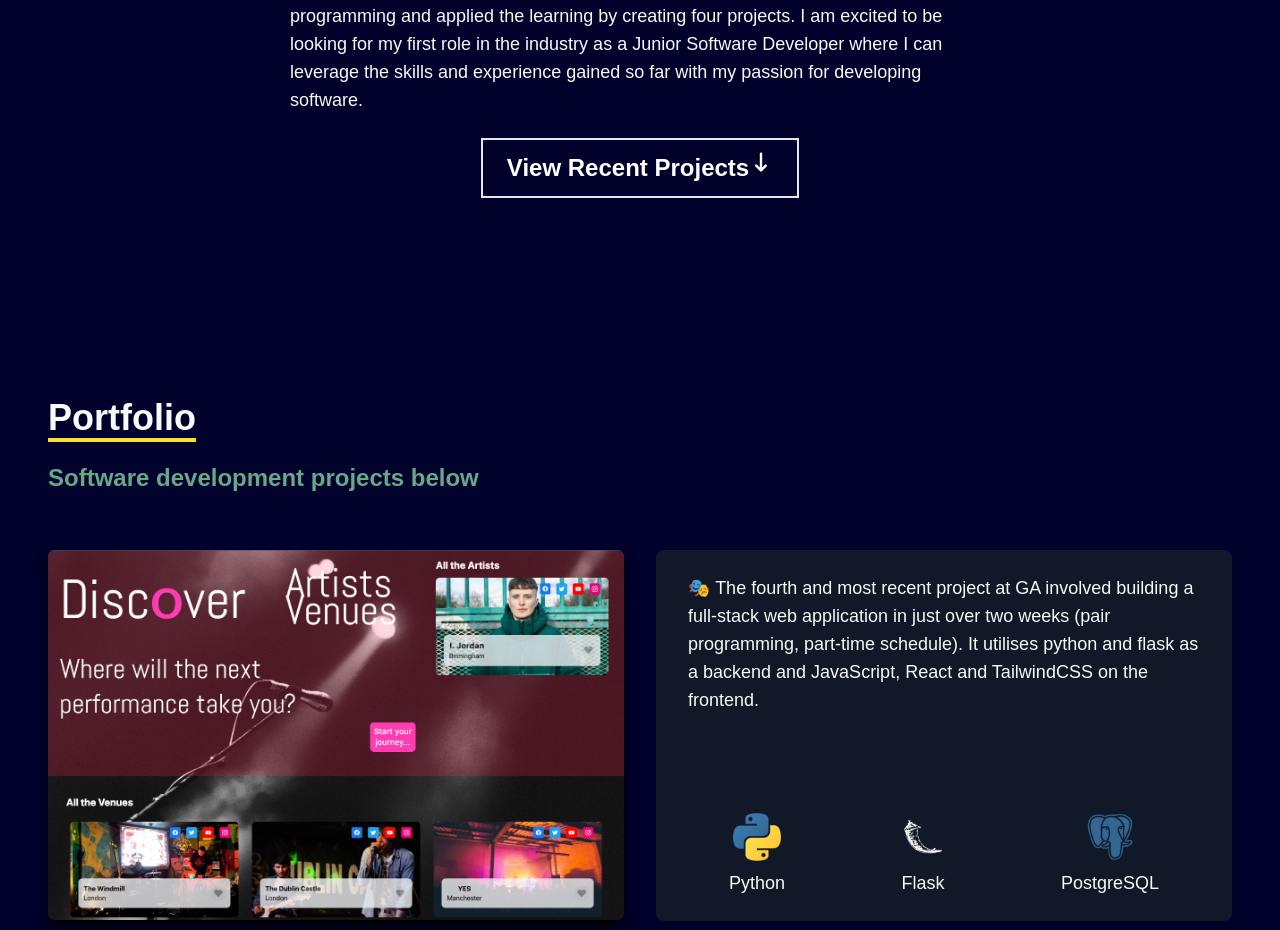
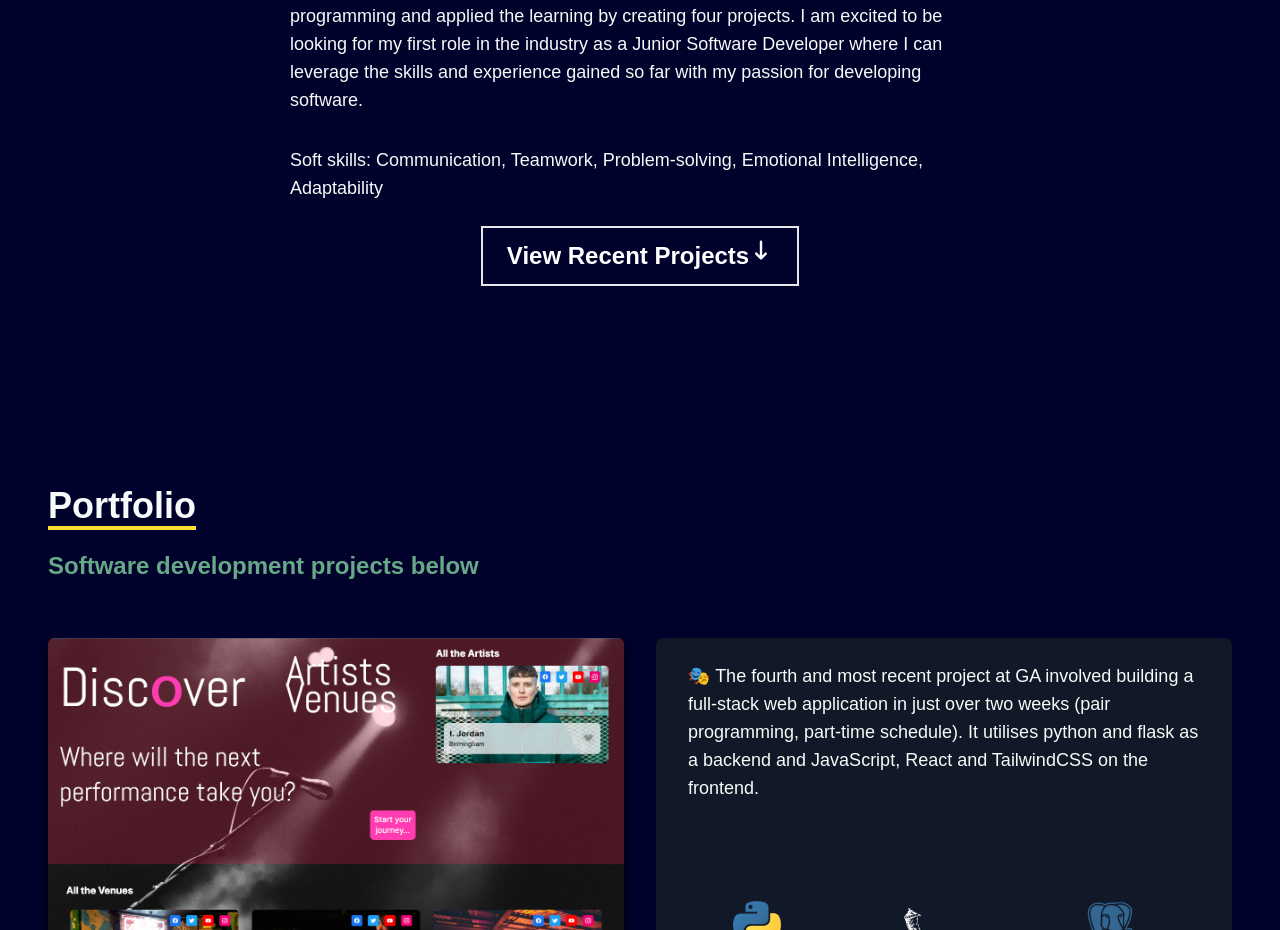
Before and after one commit to tjmcodes/Portfolio-react-tailwind, a React (Create React App) app: page / in a window 1280 px wide. Shown: the part 1546-2476 px from the top of the page. Built offline with nearby package versions, Linux system fonts and the light colour scheme.

Commit message:
soft skills added

```diff
--- a/src/components/About.js
+++ b/src/components/About.js
@@ -22,7 +22,9 @@ const About = () => {
           <img className="sm:float-right sm:w-60 " src={photo} alt="Teresa"/>
           After recently graduating from University of West London with a Masters in Electronic Music Composition where I dedicated my practice to analysing brain activity whilst listening to sound design pieces and compositions I had created from my home studio, the natural step  was to learn software development. </p>
 
-          <p className="text-cream py-4 max-w-[700px] font-light text-sm text-center sm:text-left sm:text-lg">I enrolled   onto General Assembly’s remote software engineering course part-time to learn the   fundamentals in programming and applied the learning by creating four projects. I am  excited to be looking for my first role in the industry as a Junior Software Developer   where I can leverage the skills and experience gained so far with my passion for developing software.</p>
+          <p className="text-cream py-4 max-w-[700px] font-light text-sm text-center sm:text-left sm:text-lg">I enrolled onto General Assembly’s remote software engineering course part-time to learn the fundamentals in programming and applied the learning by creating four projects. I am  excited to be looking for my first role in the industry as a Junior Software Developer   where I can leverage the skills and experience gained so far with my passion for developing software.</p>
+          <p className="text-cream py-4 max-w-[700px] font-light text-sm text-center sm:text-left sm:text-lg">Soft skills: Communication, Teamwork, Problem-solving, Emotional Intelligence, Adaptability </p>
+
         </div>
 
       <div>
```
